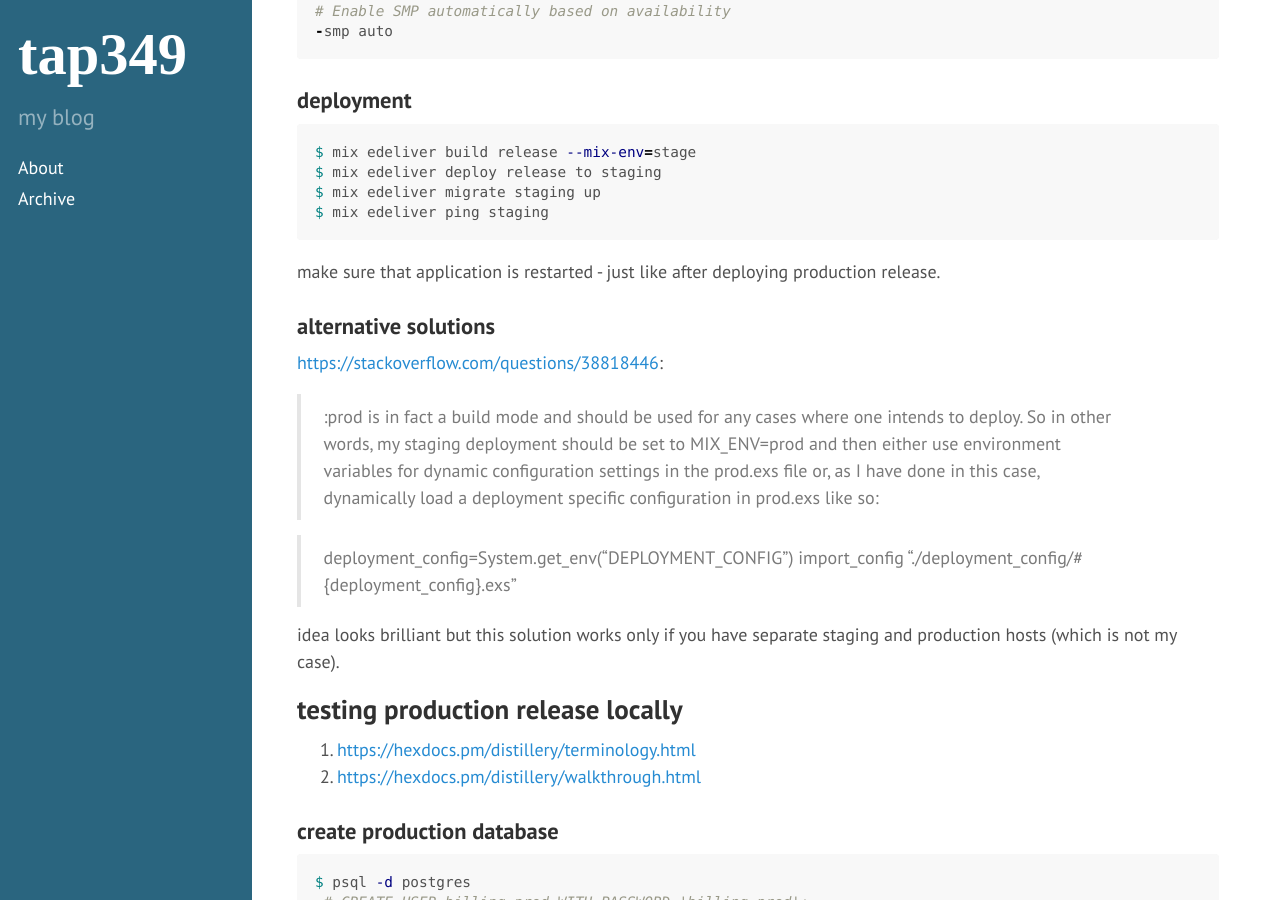
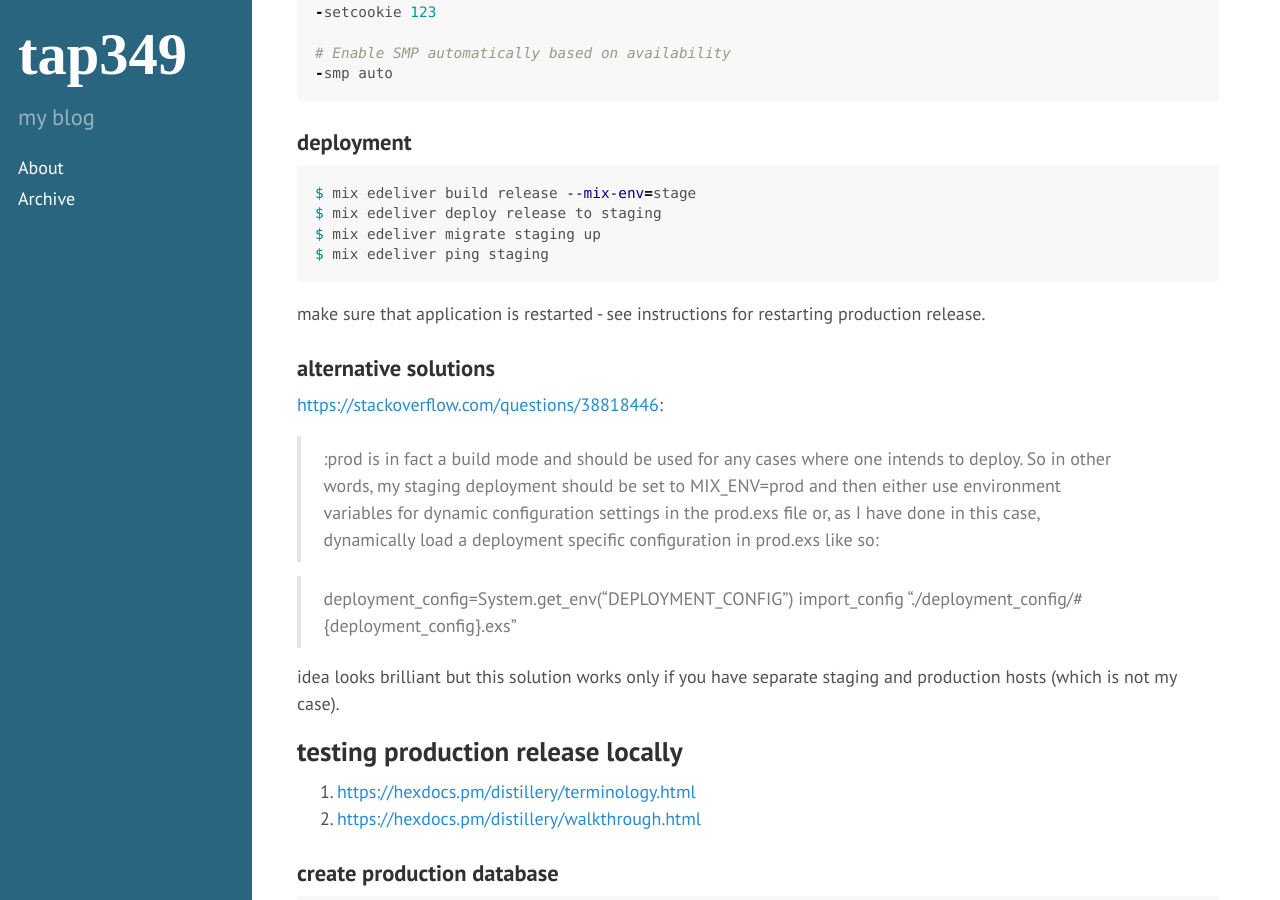
Before and after one commit to tap349/tap349.github.io, a Jekyll site: the page built from _posts/2017-08-02-elixir-deployment-with-edeliver.md, in a window 1280 px wide and 900 px high, scrolled down 14087 px. Built offline with Jekyll 4.4.1, drawn with Linux system fonts in a browser that asks for light colours; some of the changed text lies outside the part shown.

Commit message:
update 2017-08-13_14:17:32

````diff
--- a/_posts/2017-08-02-elixir-deployment-with-edeliver.md
+++ b/_posts/2017-08-02-elixir-deployment-with-edeliver.md
@@ -538,7 +540,7 @@
 - bash aliases
 - PostgreSQL user and database
 
-### configs for `stage` environment
+#### configs for `stage` environment
 
 NOTE: these settings must be synchronized with Chef.
 
@@ -551,7 +553,7 @@
 - specify different port (say, 4001)
 - `import_config "stage.secret.exs"`
 
-### edeliver
+#### edeliver
 
 _.deliver/config_:
 
@@ -567,7 +569,7 @@
   }
 ```
 
-### distillery
+#### distillery
 
 1. <https://hexdocs.pm/distillery/runtime-configuration.html#content>
 2. <https://github.com/bitwalker/distillery/issues/159> (!)
@@ -629,7 +631,7 @@
 ```
 
 make sure that application is restarted -
-just like after deploying production release.
+see instructions for restarting production release.
 
 ### alternative solutions
 
````
Also changed, not shown: other parts of _posts/2017-08-02-elixir-deployment-with-edeliver.md (+3 -1 lines).
